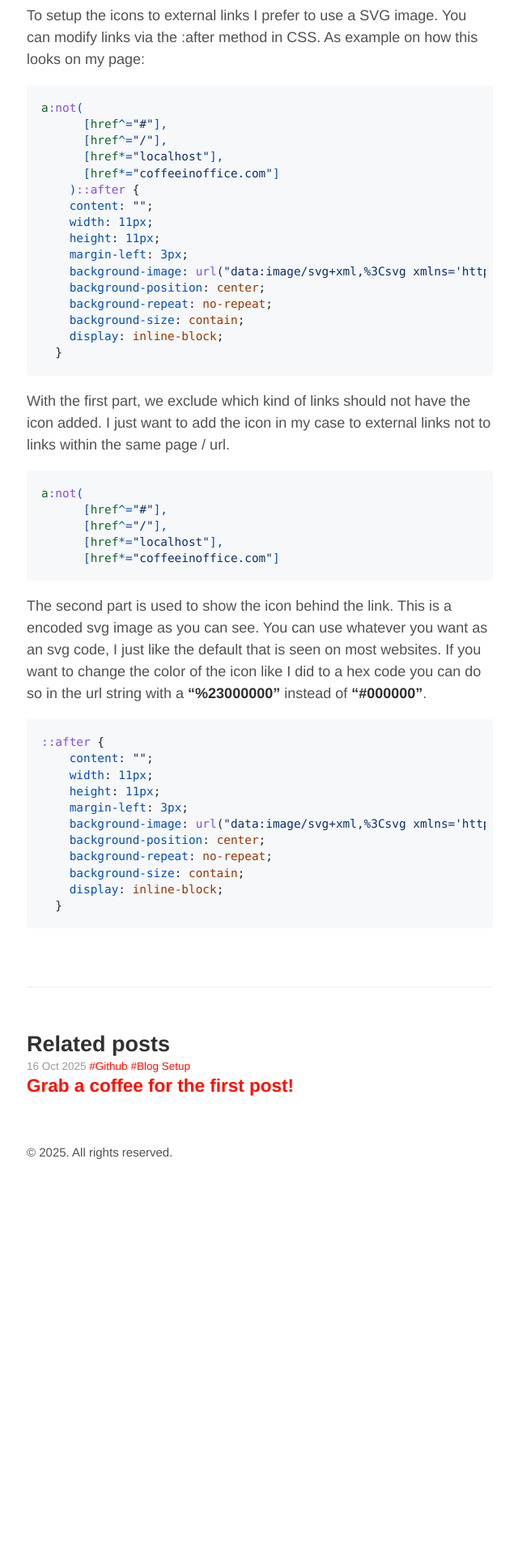
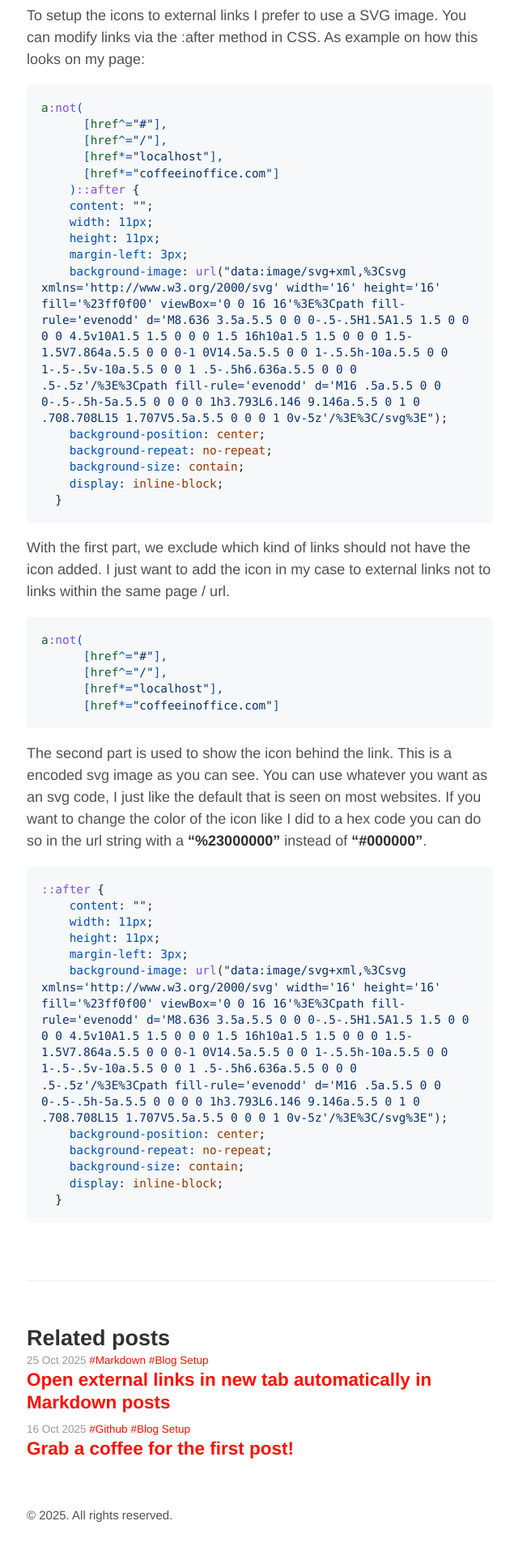
Before and after one commit to coffeeinoffice/coffeeinoffice.github.io, a Jekyll site: the page built from _posts/2025-10-24-external-link-icon.md, in a window 1280 px wide. Shown: the part 747-2667 px from the top of the page at 81% size, without its empty margins (319-959 px from the left). Built offline with Jekyll 4.4.1, drawn with Linux system fonts in a browser that asks for light colours; before the commit the page ends 2219 px from its top, so only the background shows below that; part of the change alters nothing that is shown.

Commit message:
New Post

````diff
--- /dev/null
+++ b/_posts/2025-10-25-external-link-new-tab.md
@@ -0,0 +1,45 @@
+---
+title: "Open external links in new tab automatically in Markdown posts"
+tags: [Markdown, "Blog Setup"]
+---
+
+Is there anything worse when you're reading a blog or article on the web and there are links pointing to other information or tools or whatever and if you click on them they load in your current tab? I really hate this behavior because I like that I get pointed to a further analysis or a helpful tool but still want to read that article.
+
+Since I started blogging years ago I always ensured that my external links are opening in a different tab or window. Back in these days I was using Wordpress for my blogs and probably also some plugin to handle external links. Now I have a totally new setup that I have to learn and figure out how things work. In this article you will learn how you can achieve this with default functionalit of Jekyll.
+
+## Markdown and external links
+
+When I first started writing stuff in Markdown I was impressed how fast I can write a new article and I don't have to worry about formatting, etc. Then I started digging deeper, using To-Do's, Mermaid, and of course links in my notes and articles. All of this is very easy to use and I really like that behavior to focus on the content you write instead of anything else.
+
+Now I started blogging with Markdown articles and realized it is somehow not possible to open external links in a new tab. There is just no syntax for that option. I tried to figure out how I could achieve this and there are a lot of options. One of them is to extend the links via the Markdown text because Jekyll is using [Kramdown](https://kramdown.gettalong.org), a variation of Markdown, which lets you add an extension to a link that will then open in a new tab.
+
+To achieve that all you have to do is to add something like this behind your links:
+```md
+[link](url){:target="_blank"}
+```
+
+So this works very well with the blog setup I have but it is not everything I wanted to add to my links. From a SEO and crawler perspective I wanted to add also other attributes like **nofollow**, **noopener**, **noreferrer** to my links. I moved on and looked for a different solution, not only because of the missing attributes but also because remembering to add this to all external links was just something I knew I will forget soon.
+
+## Jekyll Plugin and GitHub
+
+As you know from my [first post](/posts/new-setup-with-github-pages/) about this blog I host my blog via Github pages, which btw. works awesome. Besides the hosting I also use Jekyll als markdown translater and page creator for this website, which also works awesome. And now Jekyll is offering various plugins to add stuff to external links or you could also write your own plugins if you want to, but...
+
+There is always a but... Github is very restrictive when it comes to plugins or ruby gems and most of the plugins that solve that link topic are not supported, so that was not a solution either.
+
+## My solution using pure Liquid functionality
+
+It took some time to find another option until I found a function in the liquid logic within Jekyll. Voila, there is a functionality called [Replace]((https://shopify.github.io/liquid/filters/replace/)) that I just figured out on how to use it to my favor.
+
+I now added to one of my layouts where my post content gets created the following part:
+
+{%raw%}
+```
+{{ content | replace: '<a href="http', '<a rel="nofollow noopener noreferrer" target="_blank" href="http' }}
+```
+{%endraw%}
+
+With this addition to the content variable I look for links that start with "http" because I assume that these are external links. Links within my blog are usually indirect links so this replace will not work. And if this is the case the replace function replaces the created html for links from my markdown and addes the seo attributes as well as the target="_blank" to it.
+
+And this works like a charm. Of course it has some assumptions how external links look like but for my requirements it was a very good fit.
+
+_How do you solve these kind of things?_
--- a/_sass/_code.scss
+++ b/_sass/_code.scss
@@ -40,7 +40,11 @@ pre code {
 
   pre {
     margin-bottom: 0;
-    overflow-x: auto;
+    white-space: pre-wrap;       /* Since CSS 2.1 */
+    white-space: -moz-pre-wrap;  /* Mozilla, since 1999 */
+    white-space: -pre-wrap;      /* Opera 4-6 */
+    white-space: -o-pre-wrap;    /* Opera 7 */
+    word-wrap: break-word;
   }
 
   .lineno {
````
